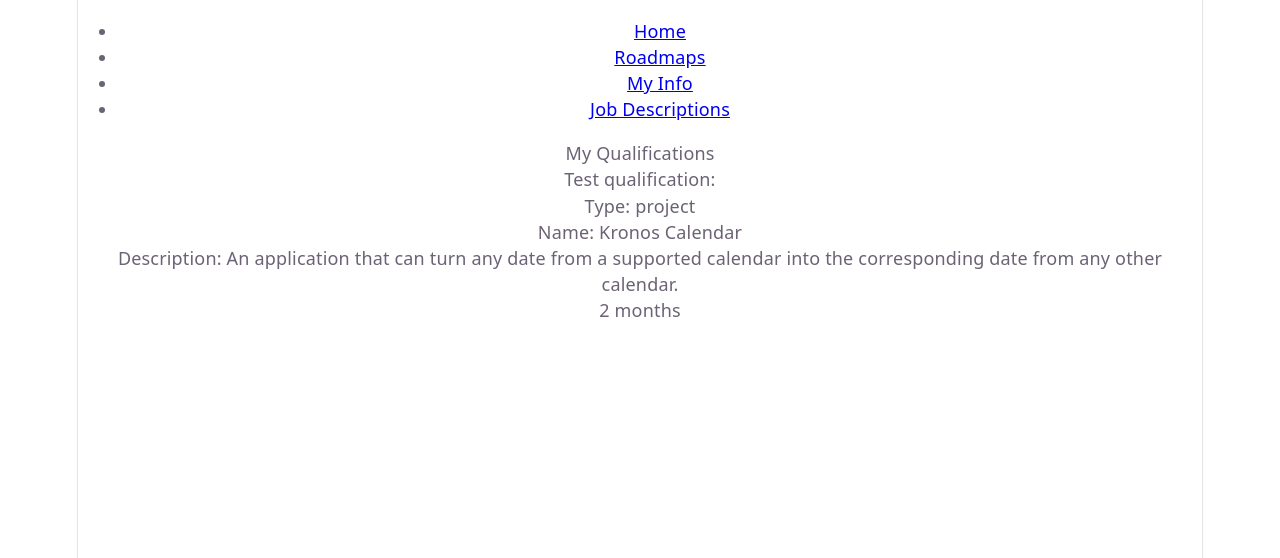
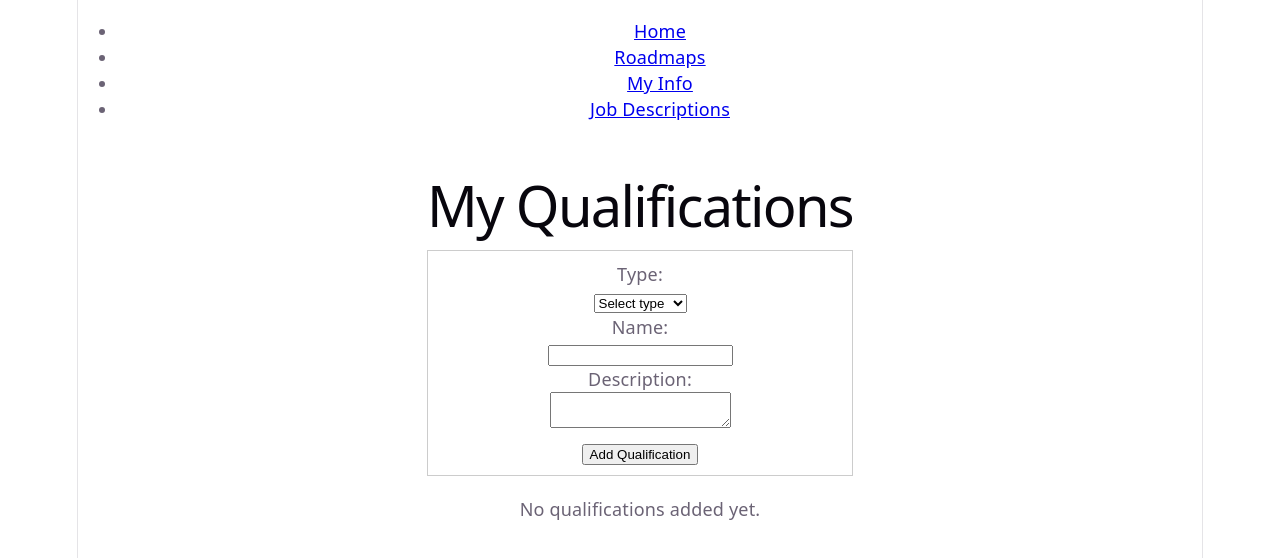
Before and after one commit to jadd-miguel/capstone-summer26, a React (Vite) app in the folder frontend/: page /myinfo in a window 1280 px wide. Shown: the top 558 px of the page. Built offline with nearby package versions, Linux system fonts and the light colour scheme.

Commit message:
qualifications page kinda working

```diff
--- a/frontend/src/pages/MyInfoPage.tsx
+++ b/frontend/src/pages/MyInfoPage.tsx
@@ -1,4 +1,5 @@
-import React from 'react';
+
+import { useState } from "react";
 
 
 type SkillDetails = {
@@ -35,26 +36,30 @@ type Details
     | EducationDetails
     | SkillDetails
     | CertificationDetails
+    ;
 
+type QualKind
+    = "skill"
+    | "experience"
+    | "education"
+    | "certification"
+    | "project"
+    | undefined
+    ;
 type Qualification = {
     id: number | undefined,
     name: string,
     description: string,
-    type: "skill"
-        | "experience"
-        | "education"
-        | "certification"
-        | "project"
-        | undefined,
+    qualKind: QualKind,
     details: Details | undefined,
 }
 
-type UserQualifications = Array<Qualification>
+type UserQualifications = Qualification[]
 
 function visualizeQualification(q: Qualification) {
     return (<>
         <div>
-            <div>Type: {q.type}</div>
+            <div>Type: {q.qualKind}</div>
             <div>Name: {q.name}</div>
             <div>Description: {q.description}</div>
             {
@@ -76,7 +81,7 @@ function visualizeQualification(q: Qualification) {
 
 const testQual: Qualification = {
     id: undefined,
-    type: "project",
+    qualKind: "project",
     name: "Kronos Calendar",
     description: "An application that can turn any date from a supported calendar into the corresponding date from any other calendar.",
     details: {
@@ -86,15 +91,216 @@ const testQual: Qualification = {
     }
 }
 
+
 export default function MyInfoPage() {
-    // Qualification array will be retrieved from server
+const [qualKind, setQualKind] = useState<"skill"
+        | "experience"
+        | "education"
+        | "certification"
+        | "project"
+        | undefined>(undefined);
+const [name, setName] = useState("");
+const [description, setDescription] = useState("");
+// detail fields
+const [organization, setOrganization] = useState("");
+const [institution, setInstitution] = useState("");
+const [timeWorked, setTimeWorked] = useState("");
+const [timeUnit, setTimeUnit] = useState<"years"|"months">("months");
+const [numYears, setNumYears] = useState("");
 
-    // IDEA: let users use LinkedIn AutoFill
-    return (<>
-        My Qualifications
-        <div>Test qualification:</div>
+
+const [qualifications, setQualifications] = useState<Qualification[]>([]);
+
+
+const resetFields = () => {
+    setName("");
+    setDescription("");
+    setOrganization("");
+    setInstitution("");
+    setTimeWorked("");
+    setNumYears("");
+};
+
+const addQualification = () => {
+    if (!qualKind || !name) return;
+
+
+    let details: Qualification["details"] = undefined;
+
+
+    if (qualKind === "experience") {
+    details = {
+        kind: "experience",
+        organization,
+        timeWorked: Number(timeWorked),
+        timeWorkedUnit: timeUnit,
+    };
+    } else if (qualKind === "education") {
+    details = {
+        kind: "education",
+        institution,
+        numYears: Number(numYears),
+    };
+    } else if (qualKind === "project") {
+    details = {
+        kind: "project",
+        timeWorked: Number(timeWorked),
+        timeWorkedUnit: timeUnit,
+    };
+    } else if (qualKind === "skill") {
+    details = { kind: "skill" };
+    } else if (qualKind === "certification") {
+    details = { kind: "certification" };
+    }
+
+
+    const newQual: Qualification = {
+    id: Date.now(),
+    qualKind,
+    name,
+    description,
+    details,
+    };
+
+
+    setQualifications([...qualifications, newQual]);
+    resetFields();
+};
+
+const removeQualification = (id: number | undefined) => {
+    if (id){
+        setQualifications(qualifications.filter(q => q.id !== id));
+    }
+};
+
+
+return (
+    <div style={{ padding: "20px", maxWidth: "700px", margin: "0 auto" }}>
+    <h1>My Qualifications</h1>
+    {/* Form */}
+    <div style={{ marginBottom: "20px", border: "1px solid #ccc", padding: "10px" }}>
         <div>
-            {visualizeQualification(testQual)}
+        <label>Type:</label><br />
+        <select value={qualKind} onChange={(e) => setQualKind(e.target.value as QualKind)}>
+            <option value={undefined}>Select type</option>
+            <option value="skill">Skill</option>
+            <option value="experience">Experience</option>
+            <option value="education">Education</option>
+            <option value="project">Project</option>
+            <option value="certification">Certification</option>
+        </select>
         </div>
-    </>)
+        <div>
+        <label>Name:</label><br />
+        <input value={name} onChange={(e) => setName(e.target.value)} />
+        </div>
+        <div>
+        <label>Description:</label><br />
+        <textarea value={description} onChange={(e) => setDescription(e.target.value)} />
+        </div>
+        {/* Conditional fields */}
+        {qualKind === "experience" && (
+        <>
+            <div>
+            <label>Organization:</label><br />
+            <input value={organization} onChange={(e) => setOrganization(e.target.value)} />
+            </div>
+            <div>
+            <label>Time Worked:</label><br />
+            <input
+                type="number"
+                value={timeWorked}
+                onChange={(e) => setTimeWorked(e.target.value)}
+            />
+            <select value={timeUnit} onChange={(e) => setTimeUnit(e.target.value as ("years"|"months"))}>
+                <option value="months">Months</option>
+                <option value="years">Years</option>
+            </select>
+            </div>
+        </>
+        )}
+
+
+        {qualKind === "education" && (
+        <>
+            <div>
+            <label>Institution:</label><br />
+            <input value={institution} onChange={(e) => setInstitution(e.target.value)} />
+            </div>
+            <div>
+            <label>Years:</label><br />
+            <input
+                type="number"
+                value={numYears}
+                onChange={(e) => setNumYears(e.target.value)}
+            />
+            </div>
+        </>
+        )}
+
+
+        {qualKind === "project" && (
+        <div>
+            <label>Time Worked:</label><br />
+            <input
+            type="number"
+            value={timeWorked}
+            onChange={(e) => setTimeWorked(e.target.value)}
+            />
+            <select value={timeUnit} onChange={(e) => setTimeUnit(e.target.value as ("years"|"months"))}>
+            <option value="months">Months</option>
+            <option value="years">Years</option>
+            </select>
+        </div>
+        )}
+
+
+        <button onClick={addQualification} style={{ marginTop: "10px" }}>
+        Add Qualification
+        </button>
+    </div>
+
+
+    {/* List */}
+    <div>
+        {qualifications.length === 0 ? (
+        <p>No qualifications added yet.</p>
+        ) : (
+        qualifications.map((q) => (
+            <div key={q.id} style={{ border: "1px solid #ccc", padding: "10px", marginBottom: "10px" }}>
+            <div><strong>Type:</strong> {q.qualKind}</div>
+            <div><strong>Name:</strong> {q.name}</div>
+            <div><strong>Description:</strong> {q.description}</div>
+
+
+            {q.details?.kind === "experience" && (
+                <>
+                <div>Organization: {q.details.organization}</div>
+                <div>{q.details.timeWorked} {q.details.timeWorkedUnit}</div>
+                </>
+            )}
+
+
+            {q.details?.kind === "education" && (
+                <>
+                <div>Institution: {q.details.institution}</div>
+                <div>{q.details.numYears} years</div>
+                </>
+            )}
+
+
+            {q.details?.kind === "project" && (
+                <div>{q.details.timeWorked} {q.details.timeWorkedUnit}</div>
+            )}
+
+
+            <button onClick={() => removeQualification(q.id)} style={{ marginTop: "8px" }}>
+                Delete
+            </button>
+            </div>
+        ))
+        )}
+    </div>
+    </div>
+);
 }
```
